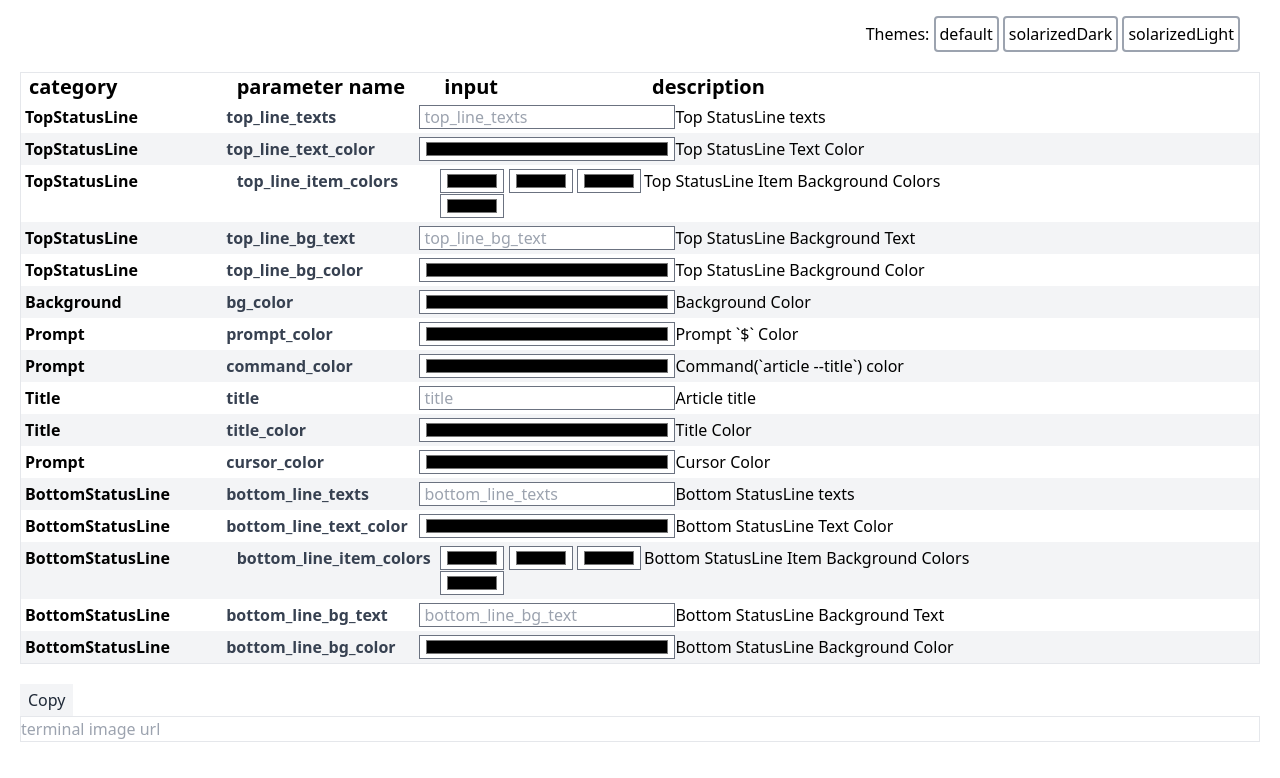
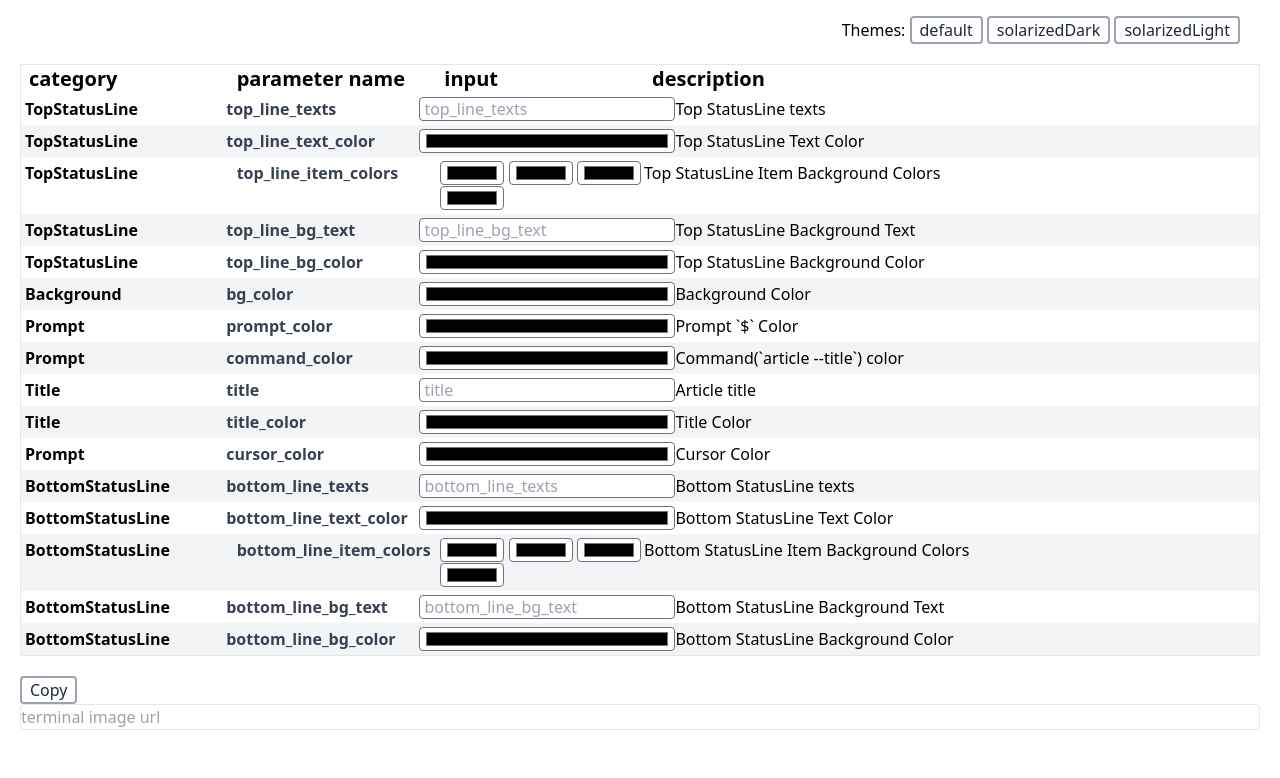
Before and after one commit to swfz/deno-terminal-image, a plain HTML site: page static/index.html in a window 1280 px wide. Shown: the part 60-838 px from the top of the page. Drawn offline with nearby package versions, Linux system fonts and the light colour scheme; a script that the page names is missing.

Commit message:
chore: style

```diff
--- a/static/index.html
+++ b/static/index.html
@@ -129,13 +129,13 @@
         <span>
           Themes:
         </span>
-        <button class="border-2 rounded border-gray-400 p-1" onClick="changeTheme('default')">
+        <button class="border-gray-400 border-2 rounded px-2 text-gray-800 hover:bg-gray-200" onClick="changeTheme('default')">
           default
         </button>
-        <button class="border-2 rounded border-gray-400 p-1" onClick="changeTheme('solarizedDark')">
+        <button class="border-gray-400 border-2 rounded px-2 text-gray-800 hover:bg-gray-200" onClick="changeTheme('solarizedDark')">
           solarizedDark
         </button>
-        <button class="border-2 rounded border-gray-400 p-1" onClick="changeTheme('solarizedLight')">
+        <button class="border-gray-400 border-2 rounded px-2 text-gray-800 hover:bg-gray-200" onClick="changeTheme('solarizedLight')">
           solarizedLight
         </button>
       </div>
@@ -164,7 +164,7 @@
           </label>
           <span class="basis-1/6">
             <input
-              class="block h-6 w-64 appearance-none border border-gray-500 bg-white px-1 py-0 leading-none text-gray-700 focus:outline-none"
+              class="block h-6 w-64 appearance-none border border-gray-500 rounded bg-white px-1 py-0 leading-none text-gray-700 focus:outline-none"
               onChange="render()"
               type="text"
               placeholder="top_line_texts"
@@ -183,7 +183,7 @@
           </label>
           <span class="basis-1/6">
             <input
-              class="block h-6 w-64 appearance-none border border-gray-500 bg-white px-1 py-0 leading-none text-gray-700 focus:outline-none"
+              class="block h-6 w-64 appearance-none border border-gray-500 rounded bg-white px-1 py-0 leading-none text-gray-700 focus:outline-none"
               onChange="render()"
               type="color"
               placeholder="top_line_text_color"
@@ -202,28 +202,28 @@
           </label>
           <span class="basis-1/6">
             <input
-              class="h-6 w-16 appearance-none border border-gray-500 bg-white px-1 py-0 leading-none text-gray-700 focus:outline-none"
+              class="h-6 w-16 appearance-none border border-gray-500 rounded bg-white px-1 py-0 leading-none text-gray-700 focus:outline-none"
               onChange="render()"
               type="color"
               placeholder="top_line_item_color1"
               id="top_line_item_color1"
             />
             <input
-              class="h-6 w-16 appearance-none border border-gray-500 bg-white px-1 py-0 leading-none text-gray-700 focus:outline-none"
+              class="h-6 w-16 appearance-none border border-gray-500 rounded bg-white px-1 py-0 leading-none text-gray-700 focus:outline-none"
               onChange="render()"
               type="color"
               placeholder="top_line_item_color2"
               id="top_line_item_color2"
             />
             <input
-              class="h-6 w-16 appearance-none border border-gray-500 bg-white px-1 py-0 leading-none text-gray-700 focus:outline-none"
+              class="h-6 w-16 appearance-none border border-gray-500 rounded bg-white px-1 py-0 leading-none text-gray-700 focus:outline-none"
               onChange="render()"
               type="color"
               placeholder="top_line_item_color3"
               id="top_line_item_color3"
             />
             <input
-              class="h-6 w-16 appearance-none border border-gray-500 bg-white px-1 py-0 leading-none text-gray-700 focus:outline-none"
+              class="h-6 w-16 appearance-none border border-gray-500 rounded bg-white px-1 py-0 leading-none text-gray-700 focus:outline-none"
               onChange="render()"
               type="color"
               placeholder="top_line_item_color4"
@@ -242,7 +242,7 @@
           </label>
           <span class="basis-1/6">
             <input
-              class="block h-6 w-64 appearance-none border border-gray-500 bg-white px-1 py-0 leading-none text-gray-700 focus:outline-none"
+              class="block h-6 w-64 appearance-none border border-gray-500 rounded bg-white px-1 py-0 leading-none text-gray-700 focus:outline-none"
               onChange="render()"
               type="text"
               placeholder="top_line_bg_text"
@@ -261,7 +261,7 @@
           </label>
           <span class="basis-1/6">
             <input
-              class="block h-6 w-64 appearance-none border border-gray-500 bg-white px-1 py-0 leading-none text-gray-700 focus:outline-none"
+              class="block h-6 w-64 appearance-none border border-gray-500 rounded bg-white px-1 py-0 leading-none text-gray-700 focus:outline-none"
               onChange="render()"
               type="color"
               placeholder="top_line_bg_color"
@@ -280,7 +280,7 @@
           </label>
           <span class="basis-1/6">
             <input
-              class="block h-6 w-64 appearance-none border border-gray-500 bg-white px-1 py-0 leading-none text-gray-700 focus:outline-none"
+              class="block h-6 w-64 appearance-none border border-gray-500 rounded bg-white px-1 py-0 leading-none text-gray-700 focus:outline-none"
               onChange="render()"
               type="color"
               placeholder="bg_color"
@@ -299,7 +299,7 @@
           </label>
           <span class="basis-1/6">
             <input
-              class="block h-6 w-64 appearance-none border border-gray-500 bg-white px-1 py-0 leading-none text-gray-700 focus:outline-none"
+              class="block h-6 w-64 appearance-none border border-gray-500 rounded bg-white px-1 py-0 leading-none text-gray-700 focus:outline-none"
               onChange="render()"
               type="color"
               placeholder="prompt_color"
@@ -318,7 +318,7 @@
           </label>
           <span class="basis-1/6">
             <input
-              class="block h-6 w-64 appearance-none border border-gray-500 bg-white px-1 py-0 leading-none text-gray-700 focus:outline-none"
+              class="block h-6 w-64 appearance-none border border-gray-500 rounded bg-white px-1 py-0 leading-none text-gray-700 focus:outline-none"
               onChange="render()"
               type="color"
               placeholder="command_color"
@@ -337,7 +337,7 @@
           </label>
           <span class="basis-1/6">
             <input
-              class="block h-6 w-64 appearance-none border border-gray-500 bg-white px-1 py-0 leading-none text-gray-700 focus:outline-none"
+              class="block h-6 w-64 appearance-none border border-gray-500 rounded bg-white px-1 py-0 leading-none text-gray-700 focus:outline-none"
               onChange="render()"
               type="text"
               placeholder="title"
@@ -356,7 +356,7 @@
           </label>
           <span class="basis-1/6">
             <input
-              class="block h-6 w-64 appearance-none border border-gray-500 bg-white px-1 py-0 leading-none text-gray-700 focus:outline-none"
+              class="block h-6 w-64 appearance-none border border-gray-500 rounded bg-white px-1 py-0 leading-none text-gray-700 focus:outline-none"
               onChange="render()"
               type="color"
               placeholder="title_color"
@@ -375,7 +375,7 @@
           </label>
           <span class="basis-1/6">
             <input
-              class="block h-6 w-64 appearance-none border border-gray-500 bg-white px-1 py-0 leading-none text-gray-700 focus:outline-none"
+              class="block h-6 w-64 appearance-none border border-gray-500 rounded bg-white px-1 py-0 leading-none text-gray-700 focus:outline-none"
               onChange="render()"
               type="color"
               placeholder="cursor_color"
@@ -394,7 +394,7 @@
           </label>
           <span class="basis-1/6">
             <input
-              class="block h-6 w-64 appearance-none border border-gray-500 bg-white px-1 py-0 leading-none text-gray-700 focus:outline-none"
+              class="block h-6 w-64 appearance-none border border-gray-500 rounded bg-white px-1 py-0 leading-none text-gray-700 focus:outline-none"
               onChange="render()"
               type="bottom_line_texts"
               placeholder="bottom_line_texts"
@@ -413,7 +413,7 @@
           </label>
           <span class="basis-1/6">
             <input
-              class="block h-6 w-64 appearance-none border border-gray-500 bg-white px-1 py-0 leading-none text-gray-700 focus:outline-none"
+              class="block h-6 w-64 appearance-none border border-gray-500 rounded bg-white px-1 py-0 leading-none text-gray-700 focus:outline-none"
               onChange="render()"
               type="color"
               placeholder="bottom_line_text_color"
@@ -432,28 +432,28 @@
           </label>
           <span class="basis-1/6">
             <input
-              class="h-6 w-16 appearance-none border border-gray-500 bg-white px-1 py-0 leading-none text-gray-700 focus:outline-none"
+              class="h-6 w-16 appearance-none border border-gray-500 rounded bg-white px-1 py-0 leading-none text-gray-700 focus:outline-none"
               onChange="render()"
               type="color"
               placeholder="bottom_line_item_color1"
               id="bottom_line_item_color1"
             />
             <input
-              class="h-6 w-16 appearance-none border border-gray-500 bg-white px-1 py-0 leading-none text-gray-700 focus:outline-none"
+              class="h-6 w-16 appearance-none border border-gray-500 rounded bg-white px-1 py-0 leading-none text-gray-700 focus:outline-none"
               onChange="render()"
               type="color"
               placeholder="bottom_line_item_color2"
               id="bottom_line_item_color2"
             />
             <input
-              class="h-6 w-16 appearance-none border border-gray-500 bg-white px-1 py-0 leading-none text-gray-700 focus:outline-none"
+              class="h-6 w-16 appearance-none border border-gray-500 rounded bg-white px-1 py-0 leading-none text-gray-700 focus:outline-none"
               onChange="render()"
               type="color"
               placeholder="bottom_line_item_color3"
               id="bottom_line_item_color3"
             />
             <input
-              class="h-6 w-16 appearance-none border border-gray-500 bg-white px-1 py-0 leading-none text-gray-700 focus:outline-none"
+              class="h-6 w-16 appearance-none border border-gray-500 rounded bg-white px-1 py-0 leading-none text-gray-700 focus:outline-none"
               onChange="render()"
               type="color"
               placeholder="bottom_line_item_color4"
@@ -472,7 +472,7 @@
           </label>
           <span class="basis-1/6">
             <input
-              class="block h-6 w-64 appearance-none border border-gray-500 bg-white px-1 py-0 leading-none text-gray-700 focus:outline-none"
+              class="block h-6 w-64 appearance-none border border-gray-500 rounded bg-white px-1 py-0 leading-none text-gray-700 focus:outline-none"
               onChange="render()"
               type="text"
               placeholder="bottom_line_bg_text"
@@ -491,7 +491,7 @@
           </label>
           <span class="basis-1/6">
             <input
-              class="block h-6 w-64 appearance-none border border-gray-500 bg-white px-1 py-0 leading-none text-gray-700 focus:outline-none"
+              class="block h-6 w-64 appearance-none border border-gray-500 rounded bg-white px-1 py-0 leading-none text-gray-700 focus:outline-none"
               onChange="render()"
               type="color"
               placeholder="bottom_line_bg_color"
@@ -505,8 +505,8 @@
 
     </div>
     <div class="m-5">
-      <button onClick="copyClipboard()" class="border-gray-400 bg-gray-100 px-2 py-1 text-gray-800 hover:bg-gray-100">Copy</button>
-      <input class="border w-full" type="text" id="url" placeholder="terminal image url" readonly/>
+      <button onClick="copyClipboard()" class="border-gray-400 border-2 rounded px-2 text-gray-800 hover:bg-gray-200">Copy</button>
+      <input class="border w-full rounded" type="text" id="url" placeholder="terminal image url" readonly/>
     </div>
     <div class="m-5">
       <canvas id="generator" width="1200" height="630" class="center">
```
